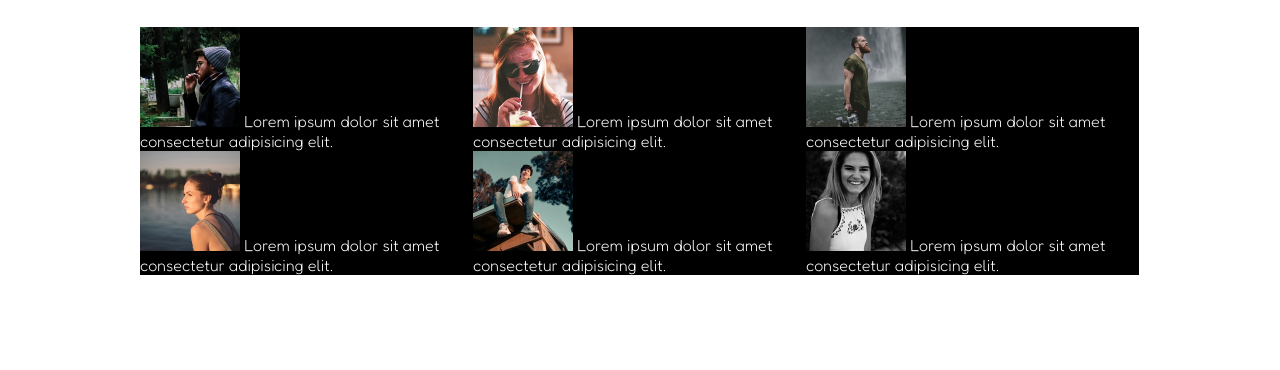
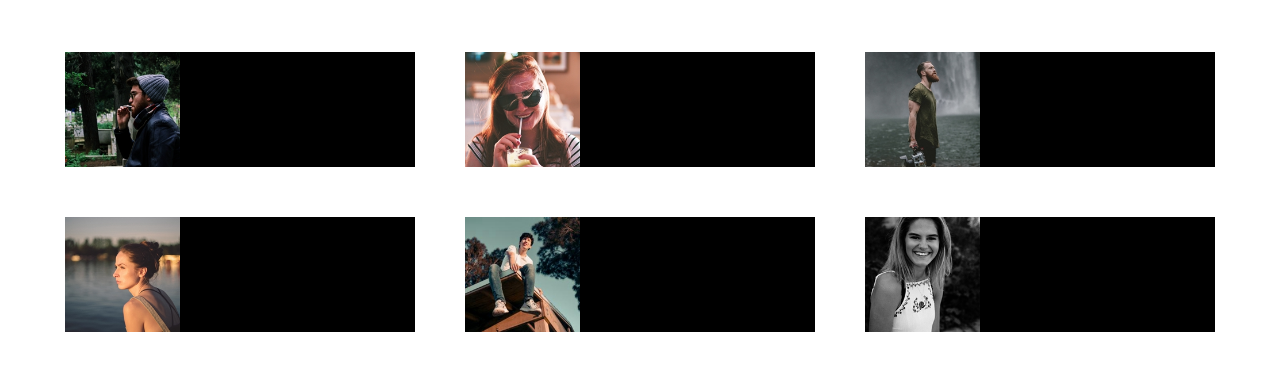
Before and after one commit to mesciuS/html-css-float-cards, a plain HTML site: page index.html in a window 1280 px wide. Shown: the part 162-532 px from the top of the page. Drawn offline with Linux system fonts and the light colour scheme.

Commit message:
allineamento cards

```diff
--- a/css/style.css
+++ b/css/style.css
@@ -9,7 +9,7 @@ body {
 }
 
 .container {
-    width: 1000px;
+    width: 1200px;
     margin: 50px auto;
 }
 
@@ -29,9 +29,11 @@ h1 {
 }
 
 .card {
-    width: 33.3%;
+    width: 350px;
+    height: 115px;
     background-color: black;
     color: white;
+    margin: 25px;
 }
 
 .clearfix::after {
@@ -41,5 +43,5 @@ h1 {
 }
 
 .pro-pic {
-    width: 100px;
+    width: 115px;
 }
--- a/index.html
+++ b/index.html
@@ -29,32 +29,32 @@
 
             <div class="card float-left">
                 <img src="img/male1.png" alt="marco bianchi" class="pro-pic">
-                Lorem ipsum dolor sit amet consectetur adipisicing elit.
+
             </div>
 
             <div class="card float-left">
                 <img src="img/female1.png" alt="laura rossi" class="pro-pic">
-                Lorem ipsum dolor sit amet consectetur adipisicing elit.
+
             </div>
 
             <div class="card float-left">
                 <img src="img/male2.png" alt="giorgio verdi" class="pro-pic">
-                Lorem ipsum dolor sit amet consectetur adipisicing elit.
+
             </div>
 
             <div class="card float-left">
                 <img src="img/female2.png" alt="marta ipsum" class="pro-pic">
-                Lorem ipsum dolor sit amet consectetur adipisicing elit.
+
             </div>
 
             <div class="card float-left">
                 <img src="img/male3.png" alt="roberto lorem" class="pro-pic">
-                Lorem ipsum dolor sit amet consectetur adipisicing elit.
+
             </div>
 
             <div class="card float-left">
                 <img src="img/female3.png" alt="daniela amet" class="pro-pic">
-                Lorem ipsum dolor sit amet consectetur adipisicing elit.
+
             </div>
 
         </div>
```
